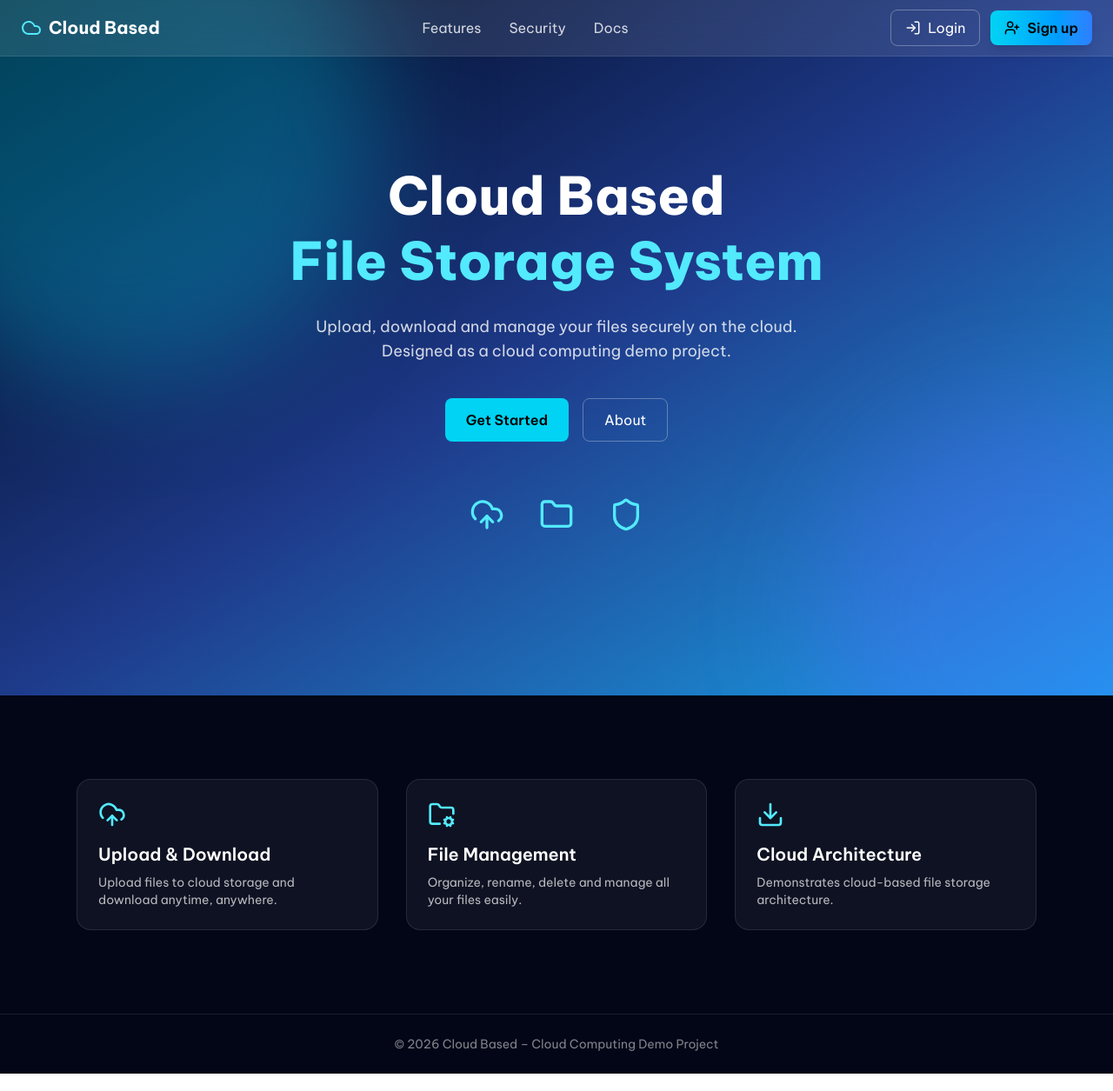
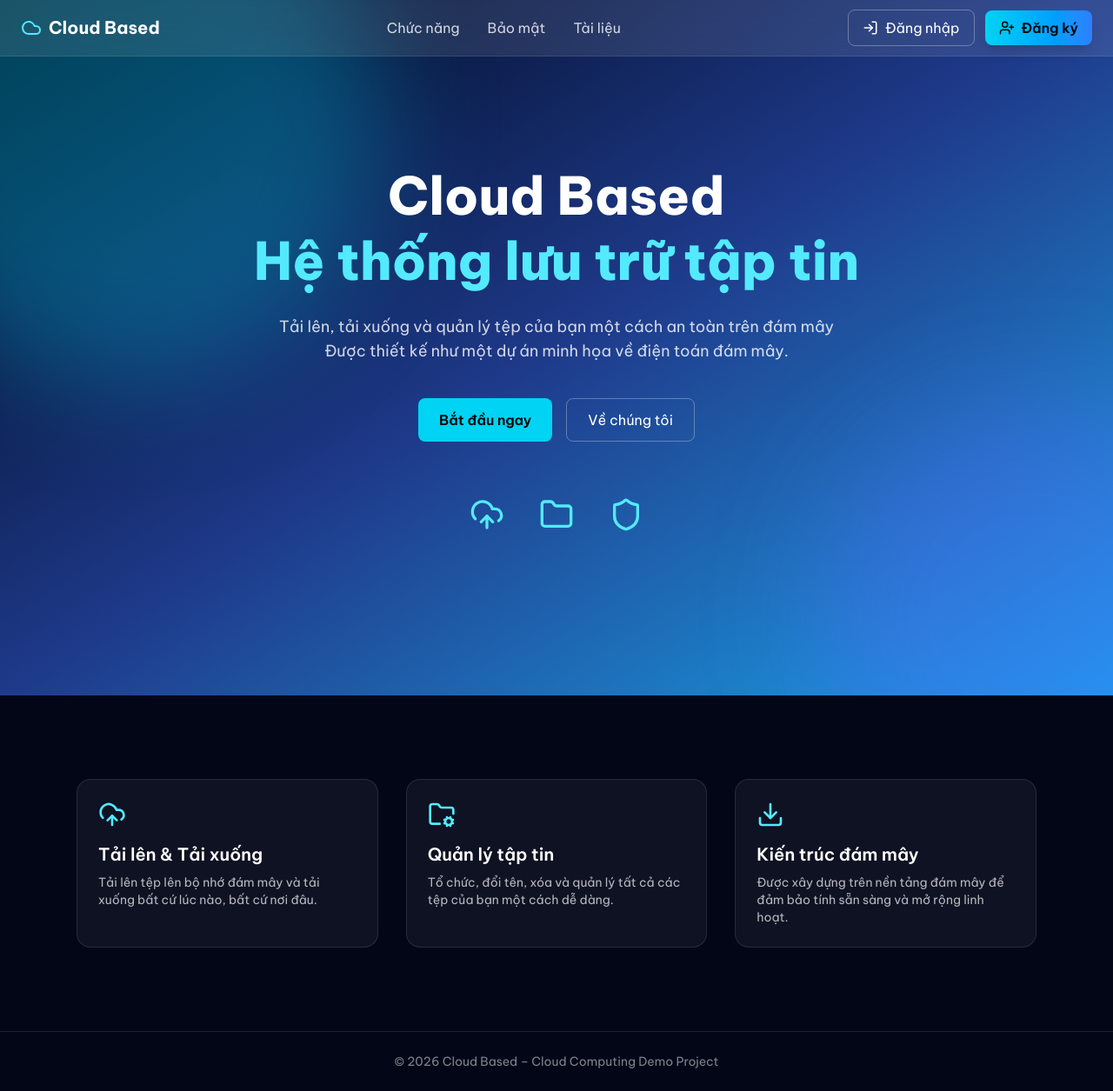
Before and after one commit to silasngt/fe_cloudBasedFilePrj, a Next.js app: page / in a window 1280 px wide. Shown: the whole page at 87% size. Built offline with nearby package versions, Linux system fonts and the light colour scheme.

Commit message:
Upgrade and debug UI

```diff
--- a/src/app/(pages)/about/page.tsx
+++ b/src/app/(pages)/about/page.tsx
@@ -93,7 +93,7 @@ export default function AboutPage() {
                   {m.name.charAt(0)}
                 </div>
                 <h3 className="font-semibold text-lg">{m.name}</h3>
-                <p className="text-sm text-white/70">Student ID: {m.id}</p>
+                <p className="text-sm text-white/70">MSSV: {m.id}</p>
               </motion.div>
             ))}
           </div>
--- a/src/app/(pages)/auth/login/FormLogin.tsx
+++ b/src/app/(pages)/auth/login/FormLogin.tsx
@@ -99,7 +99,7 @@ export const FormLogin = () => {
           whileTap={{ scale: 0.97 }}
           className="w-full py-3 rounded-lg bg-gradient-to-r from-cyan-400 to-blue-500 text-black font-semibold shadow-lg"
         >
-          Login
+          Đăng nhập
         </motion.button>
       </form>
     </>
--- a/src/app/(pages)/auth/login/page.tsx
+++ b/src/app/(pages)/auth/login/page.tsx
@@ -33,10 +33,10 @@ export default function LoginPage() {
           <FormLogin />
 
           <p className="text-center text-sm text-white/70 mt-6">
-            New here?{' '}
+            Chưa có tài khoản?{' '}
             <Link href="/auth/register">
               <span className="text-cyan-300 cursor-pointer">
-                Create account
+                Tạo tài khoản
               </span>
             </Link>
           </p>
--- a/src/app/(pages)/auth/register/FormRegister.tsx
+++ b/src/app/(pages)/auth/register/FormRegister.tsx
@@ -188,7 +188,7 @@ export const FormRegister = () => {
           whileTap={{ scale: 0.97 }}
           className="w-full py-3 rounded-lg bg-gradient-to-r from-cyan-400 to-blue-500 text-black font-semibold shadow-lg"
         >
-          Create Account
+          Đăng ký
         </motion.button>
       </motion.form>
     </>
--- a/src/app/(pages)/auth/register/page.tsx
+++ b/src/app/(pages)/auth/register/page.tsx
@@ -55,9 +55,9 @@ export default function RegisterPage() {
             variants={item}
             className="text-center text-sm text-white/70 mt-6"
           >
-            Already have an account?{' '}
+            Bạn đã có tài khoản?{' '}
             <Link href="/auth/login">
-              <span className="text-cyan-300 cursor-pointer">Sign in</span>
+              <span className="text-cyan-300 cursor-pointer">Đăng nhập</span>
             </Link>
           </motion.p>
         </motion.div>
--- a/src/app/(pages)/dashboard/trash/ItemTrashFile.tsx
+++ b/src/app/(pages)/dashboard/trash/ItemTrashFile.tsx
@@ -17,24 +17,28 @@ export const ItemTrashFile = (props: {
     <>
       <div
         key={fileTrash.id}
-        className="grid grid-cols-[2fr_1fr_1fr_1.5fr] items-center px-4 py-4 bg-white/10 backdrop-blur-xl border border-white/10 rounded-xl"
+        className="grid grid-cols-1 md:grid-cols-[2fr_1fr_1fr_1.5fr] gap-2 md:gap-4 items-start md:items-center px-4 py-4 bg-white/10 backdrop-blur-xl border border-white/10 rounded-xl"
       >
         {/* Name */}
-        <div className="flex items-center gap-3">
-          <Trash2 size={18} className="text-red-400" />
-          {fileTrash.file_name}
+        <div className="flex items-center gap-3 min-w-0">
+          <Trash2 size={18} className="text-red-400 shrink-0" />
+          <span className="truncate">{fileTrash.file_name}</span>
         </div>
 
         {/* Type */}
-        <div>{getFileTypeLabel(fileTrash.mime_type)}</div>
+        <div className="text-white/80">
+          <span className="md:hidden text-white/40 mr-1">Loại:</span>
+          {getFileTypeLabel(fileTrash.mime_type)}
+        </div>
 
         {/* Deleted at */}
-        <div>
+        <div className="text-white/80">
+          <span className="md:hidden text-white/40 mr-1">Ngày xóa:</span>
           {moment(fileTrash.updated_at).locale('vi').format('DD/MM/YYYY')}
         </div>
 
         {/* Actions */}
-        <div className="flex gap-4">
+        <div className="flex flex-wrap gap-2 md:justify-end">
           <RestoreButton
             api={`${process.env.NEXT_PUBLIC_API_URL}/api/file/restore/${fileTrash.id}`}
             id={fileTrash.id}
--- a/src/app/(pages)/dashboard/trash/page.tsx
+++ b/src/app/(pages)/dashboard/trash/page.tsx
@@ -22,7 +22,7 @@ export default function TrashPage() {
         <h1 className="text-3xl font-bold">Thùng rác</h1>
 
         {/* Header */}
-        <div className="grid grid-cols-[2fr_1fr_1fr_1.5fr] px-4 text-sm text-white/60">
+        <div className="hidden md:grid grid-cols-[2fr_1fr_1fr_1.5fr] px-4 text-sm text-white/60">
           <div>Tên file</div>
           <div>Loại</div>
           <div>Ngày xóa</div>
--- a/src/app/components/header/Header.tsx
+++ b/src/app/components/header/Header.tsx
@@ -18,9 +18,9 @@ export default function Header() {
 
         {/* NAV */}
         <nav className="hidden md:flex gap-8 text-white/80">
-          <a className="hover:text-cyan-300 transition">Features</a>
-          <a className="hover:text-cyan-300 transition">Security</a>
-          <a className="hover:text-cyan-300 transition">Docs</a>
+          <a className="hover:text-cyan-300 transition">Chức năng</a>
+          <a className="hover:text-cyan-300 transition">Bảo mật</a>
+          <a className="hover:text-cyan-300 transition">Tài liệu</a>
         </nav>
 
         {/* ACTION BUTTONS */}
@@ -31,7 +31,7 @@ export default function Header() {
             className="flex items-center gap-2 px-4 py-2 rounded-lg border border-white/30 text-white hover:bg-white/10 transition"
           >
             <LogIn size={18} />
-            Login
+            Đăng nhập
           </Link>
 
           {/* Register */}
@@ -40,7 +40,7 @@ export default function Header() {
             className="flex items-center gap-2 px-4 py-2 rounded-lg bg-gradient-to-r from-cyan-400 to-blue-500 text-black font-semibold shadow-lg hover:opacity-90 transition"
           >
             <UserPlus size={18} />
-            Sign up
+            Đăng ký
           </Link>
         </div>
       </div>
--- a/src/app/components/hero/FeatureSection.tsx
+++ b/src/app/components/hero/FeatureSection.tsx
@@ -4,18 +4,18 @@ export function FeatureSection() {
   const features = [
     {
       icon: <CloudUpload size={32} />,
-      title: 'Upload & Download',
-      desc: 'Upload files to cloud storage and download anytime, anywhere.',
+      title: 'Tải lên & Tải xuống',
+      desc: 'Tải lên tệp lên bộ nhớ đám mây và tải xuống bất cứ lúc nào, bất cứ nơi đâu.',
     },
     {
       icon: <FolderCog size={32} />,
-      title: 'File Management',
-      desc: 'Organize, rename, delete and manage all your files easily.',
+      title: 'Quản lý tập tin',
+      desc: 'Tổ chức, đổi tên, xóa và quản lý tất cả các tệp của bạn một cách dễ dàng.',
     },
     {
       icon: <Download size={32} />,
-      title: 'Cloud Architecture',
-      desc: 'Demonstrates cloud-based file storage architecture.',
+      title: 'Kiến trúc đám mây',
+      desc: 'Được xây dựng trên nền tảng đám mây để đảm bảo tính sẵn sàng và mở rộng linh hoạt.',
     },
   ];
 
--- a/src/app/components/hero/HeroSection.tsx
+++ b/src/app/components/hero/HeroSection.tsx
@@ -20,22 +20,23 @@ export function HeroSection() {
         >
           <h1 className="text-5xl md:text-6xl font-extrabold text-white leading-tight">
             Cloud Based <br />
-            <span className="text-cyan-300">File Storage System</span>
+            <span className="text-cyan-300">Hệ thống lưu trữ tập tin</span>
           </h1>
 
           <p className="mt-6 text-lg text-white/80">
-            Upload, download and manage your files securely on the cloud.
+            Tải lên, tải xuống và quản lý tệp của bạn một cách an toàn trên đám
+            mây
             <br />
-            Designed as a cloud computing demo project.
+            Được thiết kế như một dự án minh họa về điện toán đám mây.
           </p>
 
           <div className="mt-10 flex justify-center gap-4">
             <button className="px-6 py-3 rounded-lg bg-cyan-400 text-black font-semibold">
-              Get Started
+              Bắt đầu ngay
             </button>
             <Link href={`/about`}>
               <button className="px-6 py-3 rounded-lg border border-white/30 text-white">
-                About
+                Về chúng tôi
               </button>
             </Link>
           </div>
```
